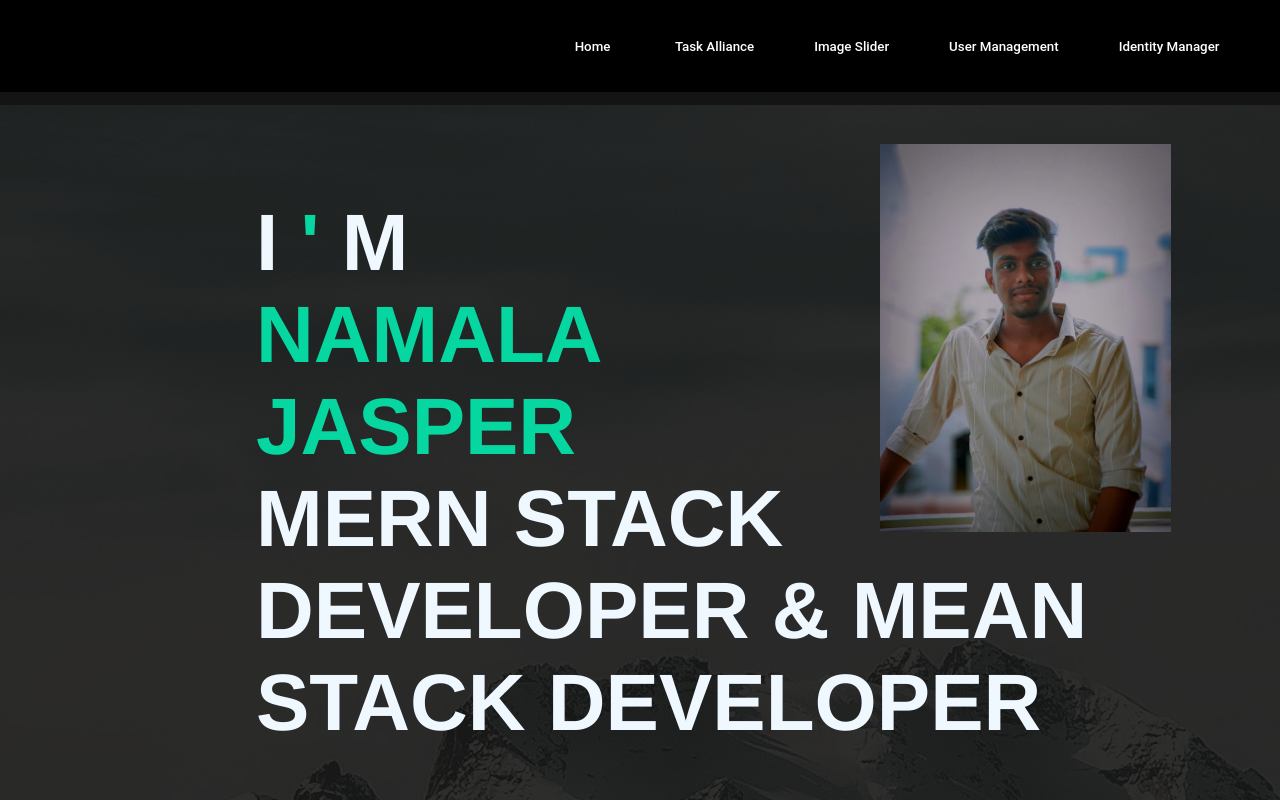
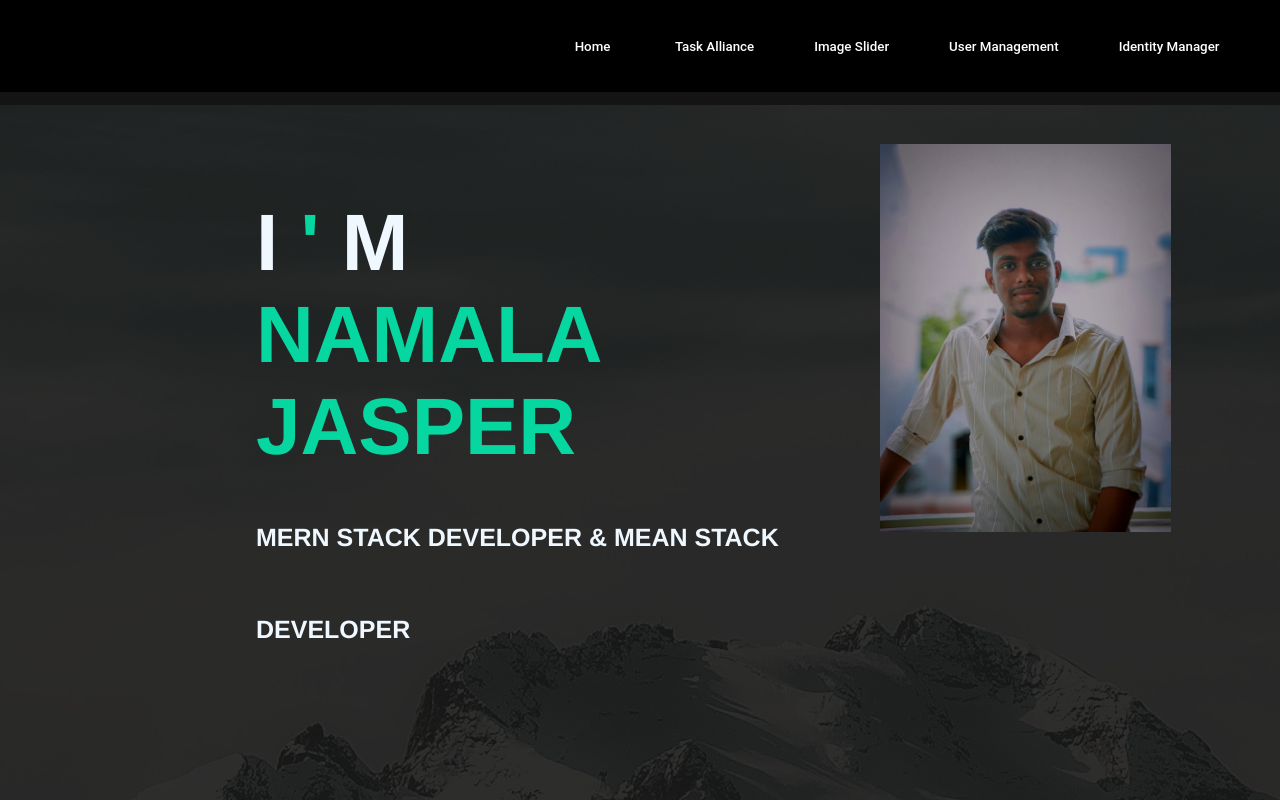
Before and after one commit to Jasper1007J/BlogWebsite, a React (Create React App) app: page / in a window 1280 px wide. Shown: the top 800 px of the page. Built offline with nearby package versions, Linux system fonts and the light colour scheme.

Commit message:
Update Home.js

```diff
--- a/src/Home.js
+++ b/src/Home.js
@@ -10,7 +10,7 @@ export default function Home({posts}){
       <div className='profile'>
       <img src={require('./Image.jpg')} alt='profile'></img>
         <h1>I<label style={{color:'#06d6a0'}}> ' </label>m<p> NAMALA JASPER</p>
-        <label>MERN Stack Developer & MEAN Stack Developer</label></h1>
+        <label style={{fontSize:'25px'}}>MERN Stack Developer & MEAN Stack Developer</label></h1>
 
       </div>
       <div className='social-media'>
```
